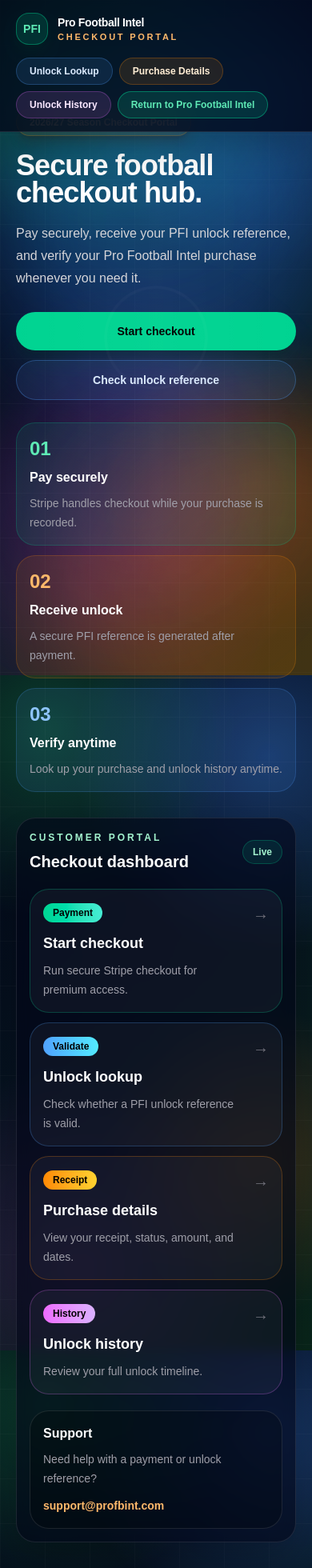
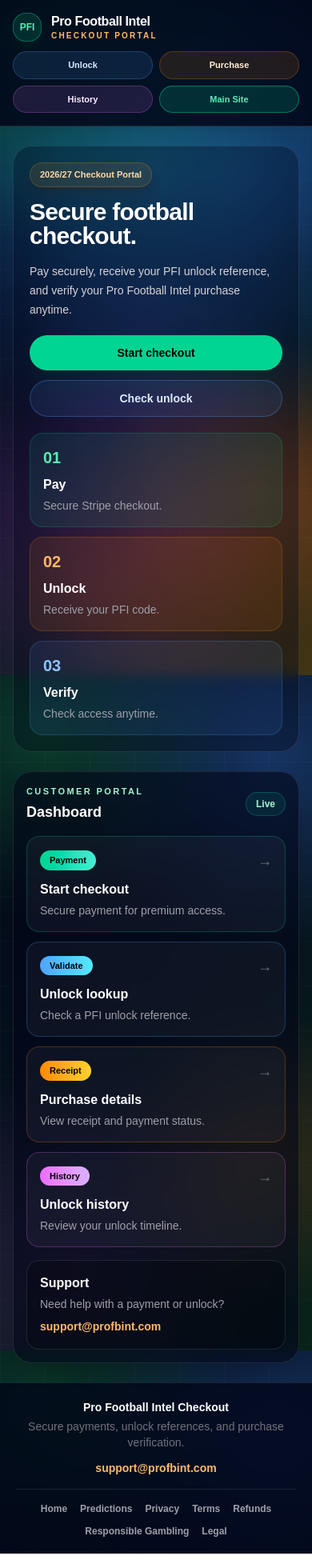
Before and after one commit to Scoreleeo/profbint-checkout, a Next.js app: page / in a window 390 px wide. Shown: the top 1960 px of the page at 80% size. Built offline with nearby package versions, Linux system fonts and the light colour scheme.

Commit message:
Tighten mobile checkout layout

```diff
--- a/app/layout.tsx
+++ b/app/layout.tsx
@@ -36,64 +36,64 @@
           <div className="absolute bottom-[10%] right-[15%] h-80 w-80 rounded-full bg-fuchsia-500/16 blur-3xl" />
         </div>
 
-        <header className="fixed left-0 right-0 top-0 z-50 border-b border-white/10 bg-slate-950/80 shadow-2xl shadow-black/30 backdrop-blur-xl">
-          <nav className="mx-auto flex max-w-7xl flex-wrap items-center justify-between gap-4 px-5 py-4">
+        <header className="border-b border-white/10 bg-slate-950/88 shadow-2xl shadow-black/30 backdrop-blur-xl">
+          <nav className="mx-auto flex max-w-7xl flex-col gap-3 px-4 py-4 sm:flex-row sm:items-center sm:justify-between sm:px-5">
             <a href="/" className="group flex items-center gap-3">
-              <span className="flex h-10 w-10 items-center justify-center rounded-2xl border border-emerald-400/40 bg-emerald-400/15 text-sm font-black text-emerald-300 shadow-lg shadow-emerald-950/30">
+              <span className="flex h-9 w-9 shrink-0 items-center justify-center rounded-2xl border border-emerald-400/40 bg-emerald-400/15 text-xs font-black text-emerald-300 shadow-lg shadow-emerald-950/30 sm:h-10 sm:w-10 sm:text-sm">
                 PFI
               </span>
               <span>
-                <span className="block text-sm font-black tracking-tight text-white group-hover:text-emerald-200">
+                <span className="block text-base font-black leading-tight tracking-tight text-white group-hover:text-emerald-200 sm:text-sm">
                   Pro Football Intel
                 </span>
-                <span className="block text-[11px] font-bold uppercase tracking-[0.25em] text-orange-300">
+                <span className="block text-[10px] font-bold uppercase tracking-[0.22em] text-orange-300 sm:text-[11px] sm:tracking-[0.25em]">
                   Checkout Portal
                 </span>
               </span>
             </a>
 
-            <div className="flex flex-wrap items-center gap-2 text-xs font-bold">
+            <div className="grid grid-cols-2 gap-2 text-[11px] font-black sm:flex sm:flex-wrap sm:items-center sm:text-xs">
               <a
-                className="rounded-full border border-blue-400/25 bg-blue-400/12 px-4 py-2 text-blue-100 transition hover:border-blue-300/60 hover:bg-blue-400/25"
+                className="rounded-full border border-blue-400/25 bg-blue-400/12 px-3 py-2 text-center text-blue-100 transition hover:border-blue-300/60 hover:bg-blue-400/25 sm:px-4"
                 href="/unlock"
               >
-                Unlock Lookup
+                Unlock
               </a>
 
               <a
-                className="rounded-full border border-orange-400/25 bg-orange-400/12 px-4 py-2 text-orange-100 transition hover:border-orange-300/60 hover:bg-orange-400/25"
+                className="rounded-full border border-orange-400/25 bg-orange-400/12 px-3 py-2 text-center text-orange-100 transition hover:border-orange-300/60 hover:bg-orange-400/25 sm:px-4"
                 href="/purchase"
               >
-                Purchase Details
+                Purchase
               </a>
 
               <a
-                className="rounded-full border border-fuchsia-400/25 bg-fuchsia-400/12 px-4 py-2 text-fuchsia-100 transition hover:border-fuchsia-300/60 hover:bg-fuchsia-400/25"
+                className="rounded-full border border-fuchsia-400/25 bg-fuchsia-400/12 px-3 py-2 text-center text-fuchsia-100 transition hover:border-fuchsia-300/60 hover:bg-fuchsia-400/25 sm:px-4"
                 href="/unlock-history"
               >
-                Unlock History
+                History
               </a>
 
               <a
-                className="rounded-full border border-emerald-400/45 bg-emerald-400/15 px-4 py-2 text-emerald-300 transition hover:bg-emerald-400 hover:text-black"
+                className="rounded-full border border-emerald-400/45 bg-emerald-400/15 px-3 py-2 text-center text-emerald-300 transition hover:bg-emerald-400 hover:text-black sm:px-4"
                 href="https://profbint.com"
               >
-                Return to Pro Football Intel
+                Main Site
               </a>
             </div>
           </nav>
         </header>
 
-        <div className="min-h-screen pt-24">{children}</div>
+        <div className="min-h-screen">{children}</div>
 
-        <footer className="border-t border-white/10 bg-slate-950/80 px-6 py-8 text-sm backdrop-blur-xl">
-          <div className="mx-auto flex max-w-7xl flex-col gap-6 text-center sm:text-left">
-            <div className="flex flex-col gap-4 sm:flex-row sm:items-center sm:justify-between">
+        <footer className="border-t border-white/10 bg-slate-950/80 px-5 py-5 text-sm backdrop-blur-xl sm:px-6 sm:py-8">
+          <div className="mx-auto flex max-w-7xl flex-col gap-4 text-center sm:gap-6 sm:text-left">
+            <div className="flex flex-col gap-3 sm:flex-row sm:items-center sm:justify-between">
               <div>
                 <p className="font-black text-white">
                   Pro Football Intel Checkout
                 </p>
-                <p className="mt-1 text-zinc-500">
+                <p className="mt-1 text-sm text-zinc-500">
                   Secure payments, unlock references, and purchase verification.
                 </p>
               </div>
@@ -106,7 +106,7 @@
               </a>
             </div>
 
-            <div className="flex flex-wrap justify-center gap-4 border-t border-white/10 pt-5 font-semibold text-zinc-400 sm:justify-start">
+            <div className="flex flex-wrap justify-center gap-x-4 gap-y-3 border-t border-white/10 pt-4 text-xs font-semibold text-zinc-400 sm:justify-start sm:text-sm">
               <a className="hover:text-emerald-300" href="https://profbint.com">
                 Home
               </a>
@@ -120,19 +120,19 @@
                 className="hover:text-orange-300"
                 href="https://profbint.com/privacy"
               >
-                Privacy Policy
+                Privacy
               </a>
               <a
                 className="hover:text-orange-300"
                 href="https://profbint.com/terms"
               >
-                Terms of Service
+                Terms
               </a>
               <a
                 className="hover:text-orange-300"
                 href="https://profbint.com/refunds"
               >
-                Refund Policy
+                Refunds
               </a>
               <a
                 className="hover:text-fuchsia-300"
@@ -144,7 +144,7 @@
                 className="hover:text-fuchsia-300"
                 href="https://profbint.com/legal"
               >
-                Legal & Disclaimer
+                Legal
               </a>
             </div>
           </div>
--- a/app/page.tsx
+++ b/app/page.tsx
@@ -2,7 +2,7 @@
   {
     title: "Start checkout",
     href: "/test-checkout",
-    description: "Run secure Stripe checkout for premium access.",
+    description: "Secure payment for premium access.",
     accent: "from-emerald-400 to-teal-300",
     border: "border-emerald-400/25",
     badge: "Payment",
@@ -10,7 +10,7 @@
   {
     title: "Unlock lookup",
     href: "/unlock",
-    description: "Check whether a PFI unlock reference is valid.",
+    description: "Check a PFI unlock reference.",
     accent: "from-blue-400 to-cyan-300",
     border: "border-blue-400/25",
     badge: "Validate",
@@ -18,7 +18,7 @@
   {
     title: "Purchase details",
     href: "/purchase",
-    description: "View your receipt, status, amount, and dates.",
+    description: "View receipt and payment status.",
     accent: "from-orange-400 to-amber-300",
     border: "border-orange-400/25",
     badge: "Receipt",
@@ -26,7 +26,7 @@
   {
     title: "Unlock history",
     href: "/unlock-history",
-    description: "Review your full unlock timeline.",
+    description: "Review your unlock timeline.",
     accent: "from-fuchsia-400 to-purple-300",
     border: "border-fuchsia-400/25",
     badge: "History",
@@ -35,73 +35,67 @@
 
 export default function Home() {
   return (
-    <main className="min-h-screen px-5 py-6 text-white sm:px-6 sm:py-10">
-      <section className="mx-auto flex w-full max-w-7xl flex-col">
-        <div className="grid gap-8 py-4 sm:py-8 lg:grid-cols-[1.05fr_0.95fr] lg:items-center">
-          <section>
-            <div className="inline-flex rounded-full border border-orange-400/25 bg-orange-400/10 px-4 py-2 text-xs font-black text-orange-200 shadow-lg shadow-orange-950/20 sm:text-sm">
-              2026/27 Season Checkout Portal
+    <main className="min-h-screen px-4 py-6 text-white sm:px-6 sm:py-10">
+      <section className="mx-auto w-full max-w-7xl">
+        <div className="grid gap-6 lg:grid-cols-[1fr_0.95fr] lg:items-center">
+          <section className="rounded-[1.5rem] border border-white/10 bg-slate-950/35 p-5 backdrop-blur sm:rounded-[2rem] sm:p-8 lg:border-0 lg:bg-transparent lg:p-0">
+            <div className="inline-flex rounded-full border border-orange-400/25 bg-orange-400/10 px-3 py-1.5 text-[11px] font-black text-orange-200 shadow-lg shadow-orange-950/20 sm:px-4 sm:py-2 sm:text-sm">
+              2026/27 Checkout Portal
             </div>
 
-            <h1 className="mt-5 max-w-4xl text-4xl font-black leading-[0.95] tracking-tight text-white sm:mt-8 sm:text-6xl lg:text-7xl">
-              Secure football checkout hub.
+            <h1 className="mt-4 max-w-3xl text-3xl font-black leading-[1.02] tracking-tight text-white sm:mt-7 sm:text-6xl lg:text-7xl">
+              Secure football checkout.
             </h1>
 
-            <p className="mt-5 max-w-2xl text-base leading-7 text-zinc-300 sm:mt-6 sm:text-lg sm:leading-8">
+            <p className="mt-4 max-w-2xl text-sm leading-6 text-zinc-300 sm:mt-6 sm:text-lg sm:leading-8">
               Pay securely, receive your PFI unlock reference, and verify your
-              Pro Football Intel purchase whenever you need it.
+              Pro Football Intel purchase anytime.
             </p>
 
-            <div className="mt-7 flex flex-col gap-3 sm:mt-10 sm:flex-row sm:gap-4">
+            <div className="mt-5 flex flex-col gap-3 sm:mt-8 sm:flex-row">
               <a
                 href="/test-checkout"
-                className="rounded-full bg-emerald-400 px-6 py-3.5 text-center text-sm font-black text-black shadow-xl shadow-emerald-950/30 transition hover:bg-emerald-300 sm:px-7 sm:py-4"
+                className="rounded-full bg-emerald-400 px-5 py-3 text-center text-sm font-black text-black shadow-xl shadow-emerald-950/30 transition hover:bg-emerald-300 sm:px-7 sm:py-4"
               >
                 Start checkout
               </a>
 
               <a
                 href="/unlock"
-                className="rounded-full border border-blue-400/30 bg-blue-400/10 px-6 py-3.5 text-center text-sm font-black text-blue-100 transition hover:bg-blue-400/20 sm:px-7 sm:py-4"
+                className="rounded-full border border-blue-400/30 bg-blue-400/10 px-5 py-3 text-center text-sm font-black text-blue-100 transition hover:bg-blue-400/20 sm:px-7 sm:py-4"
               >
-                Check unlock reference
+                Check unlock
               </a>
             </div>
 
-            <div className="mt-7 grid gap-3 sm:mt-10 sm:grid-cols-3 sm:gap-4">
-              <div className="rounded-3xl border border-emerald-400/20 bg-emerald-400/10 p-4 sm:p-5">
-                <p className="text-2xl font-black text-emerald-300 sm:text-3xl">
+            <div className="mt-5 grid gap-3 sm:mt-8 sm:grid-cols-3">
+              <div className="rounded-2xl border border-emerald-400/20 bg-emerald-400/10 p-4">
+                <p className="text-xl font-black text-emerald-300 sm:text-3xl">
                   01
                 </p>
-                <p className="mt-2 font-bold text-white sm:mt-3">
-                  Pay securely
-                </p>
-                <p className="mt-2 text-sm leading-6 text-zinc-400">
-                  Stripe handles checkout while your purchase is recorded.
+                <p className="mt-2 font-bold text-white">Pay</p>
+                <p className="mt-1 text-sm leading-5 text-zinc-400">
+                  Secure Stripe checkout.
                 </p>
               </div>
 
-              <div className="rounded-3xl border border-orange-400/20 bg-orange-400/10 p-4 sm:p-5">
-                <p className="text-2xl font-black text-orange-300 sm:text-3xl">
+              <div className="rounded-2xl border border-orange-400/20 bg-orange-400/10 p-4">
+                <p className="text-xl font-black text-orange-300 sm:text-3xl">
                   02
                 </p>
-                <p className="mt-2 font-bold text-white sm:mt-3">
-                  Receive unlock
-                </p>
-                <p className="mt-2 text-sm leading-6 text-zinc-400">
-                  A secure PFI reference is generated after payment.
+                <p className="mt-2 font-bold text-white">Unlock</p>
+                <p className="mt-1 text-sm leading-5 text-zinc-400">
+                  Receive your PFI code.
                 </p>
               </div>
 
-              <div className="rounded-3xl border border-blue-400/20 bg-blue-400/10 p-4 sm:p-5">
-                <p className="text-2xl font-black text-blue-300 sm:text-3xl">
+              <div className="rounded-2xl border border-blue-400/20 bg-blue-400/10 p-4">
+                <p className="text-xl font-black text-blue-300 sm:text-3xl">
                   03
                 </p>
-                <p className="mt-2 font-bold text-white sm:mt-3">
-                  Verify anytime
-                </p>
-                <p className="mt-2 text-sm leading-6 text-zinc-400">
-                  Look up your purchase and unlock history anytime.
+                <p className="mt-2 font-bold text-white">Verify</p>
+                <p className="mt-1 text-sm leading-5 text-zinc-400">
+                  Check access anytime.
                 </p>
               </div>
             </div>
@@ -110,11 +104,11 @@
           <aside className="rounded-[1.5rem] border border-white/10 bg-slate-950/60 p-4 shadow-2xl shadow-black/30 backdrop-blur sm:rounded-[2rem] sm:p-6">
             <div className="flex items-center justify-between gap-4">
               <div>
-                <p className="text-xs font-black uppercase tracking-[0.25em] text-emerald-200 sm:text-sm sm:tracking-[0.3em]">
+                <p className="text-[11px] font-black uppercase tracking-[0.22em] text-emerald-200 sm:text-sm sm:tracking-[0.3em]">
                   Customer portal
                 </p>
-                <h2 className="mt-2 text-xl font-black text-white sm:text-2xl">
-                  Checkout dashboard
+                <h2 className="mt-1 text-lg font-black text-white sm:mt-2 sm:text-2xl">
+                  Dashboard
                 </h2>
               </div>
 
@@ -123,31 +117,31 @@
               </div>
             </div>
 
-            <div className="mt-5 grid gap-3 sm:mt-6 sm:gap-4">
+            <div className="mt-4 grid gap-3 sm:mt-6 sm:gap-4">
               {portalCards.map((card) => (
                 <a
                   key={card.href}
                   href={card.href}
-                  className={`group rounded-3xl border ${card.border} bg-white/[0.045] p-4 transition hover:-translate-y-1 hover:bg-white/[0.075] sm:p-5`}
+                  className={`group rounded-2xl border ${card.border} bg-white/[0.045] p-4 transition hover:-translate-y-1 hover:bg-white/[0.075] sm:rounded-3xl sm:p-5`}
                 >
                   <div className="flex items-start justify-between gap-4">
                     <div>
                       <div
-                        className={`inline-flex rounded-full bg-gradient-to-r ${card.accent} px-3 py-1 text-xs font-black text-black`}
+                        className={`inline-flex rounded-full bg-gradient-to-r ${card.accent} px-3 py-1 text-[11px] font-black text-black sm:text-xs`}
                       >
                         {card.badge}
                       </div>
 
-                      <h3 className="mt-3 text-lg font-black text-white sm:mt-4 sm:text-xl">
+                      <h3 className="mt-3 text-base font-black text-white sm:mt-4 sm:text-xl">
                         {card.title}
                       </h3>
 
-                      <p className="mt-2 text-sm leading-6 text-zinc-400">
+                      <p className="mt-1 text-sm leading-5 text-zinc-400 sm:mt-2 sm:leading-6">
                         {card.description}
                       </p>
                     </div>
 
-                    <span className="text-xl text-zinc-500 transition group-hover:text-white sm:text-2xl">
+                    <span className="text-lg text-zinc-500 transition group-hover:text-white sm:text-2xl">
                       →
                     </span>
                   </div>
@@ -155,14 +149,14 @@
               ))}
             </div>
 
-            <div className="mt-5 rounded-3xl border border-white/10 bg-black/25 p-4 sm:mt-6 sm:p-5">
+            <div className="mt-4 rounded-2xl border border-white/10 bg-black/25 p-4 sm:mt-6 sm:rounded-3xl sm:p-5">
               <p className="font-black text-white">Support</p>
-              <p className="mt-2 text-sm leading-6 text-zinc-400">
-                Need help with a payment or unlock reference?
+              <p className="mt-1 text-sm leading-5 text-zinc-400 sm:mt-2 sm:leading-6">
+                Need help with a payment or unlock?
               </p>
               <a
                 href="mailto:support@profbint.com"
-                className="mt-3 inline-flex text-sm font-black text-orange-300 hover:text-orange-200"
+                className="mt-2 inline-flex text-sm font-black text-orange-300 hover:text-orange-200 sm:mt-3"
               >
                 support@profbint.com
               </a>
```
